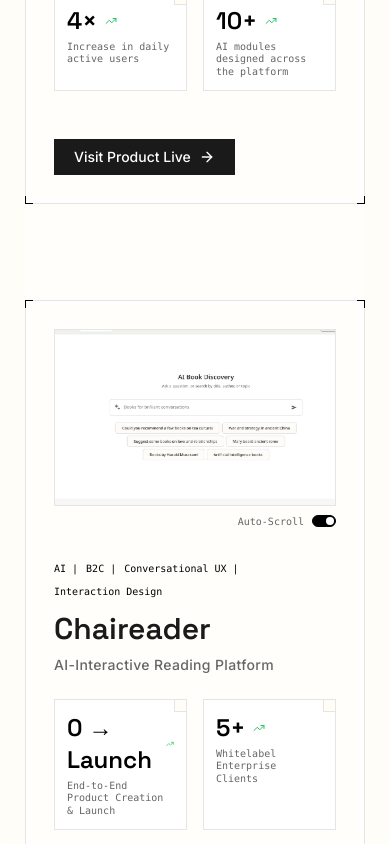
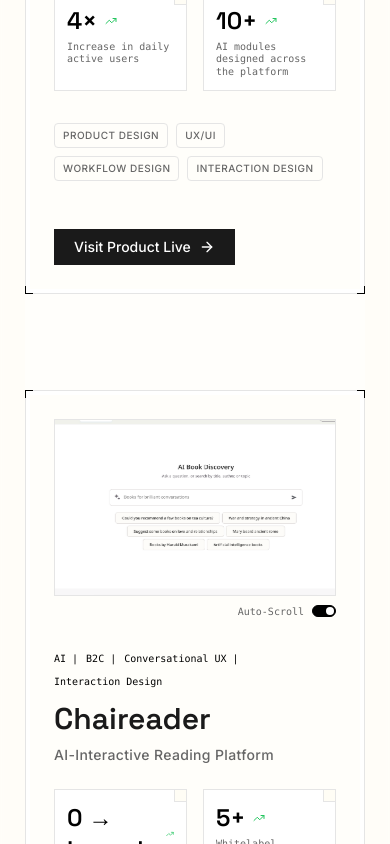
Before and after one commit to graphitron/Personal-portfolio-v2, a React (Vite) app: page / in a window 390 px wide. Shown: the part 1620-2464 px from the top of the page. Built offline with nearby package versions, Linux system fonts and the light colour scheme.

Commit message:
badges added in selected work

```diff
--- a/components/CoreProjectCard.tsx
+++ b/components/CoreProjectCard.tsx
@@ -84,8 +84,8 @@ const CoreProjectCard: React.FC<CoreProjectCardProps> = ({ project, index }) =>
                 {project.tagline}
               </p>
             </div>
-{/*
-            <p className="text-blueprint-text/80 leading-relaxed mb-8">
+
+            {/* <p className="text-blueprint-text/80 leading-relaxed mb-2">
               {project.description}
             </p> */}
 
@@ -105,7 +105,14 @@ const CoreProjectCard: React.FC<CoreProjectCardProps> = ({ project, index }) =>
               </div>
             )}
 
-<div className="mt-auto flex gap-4 pt-4 md:pt-0">
+
+            <div className="flex flex-wrap gap-2 mb-8">
+              {project.roles.slice(0,4).map((role) => (
+                <Badge key={role} variant="outline">{role}</Badge>
+              ))}
+            </div>
+
+            <div className="mt-auto flex gap-4 pt-4 md:pt-0">
                <motion.a
                  href={project.caseStudyUrl || '#'}
                  target="_blank"
--- a/constants.ts
+++ b/constants.ts
@@ -6,7 +6,7 @@ export const CORE_PROJECTS: CoreProject[] = [
     id: 'ailaysa',
     title: 'Ailaysa',
     tagline: 'Multilingual AI Content Platform',
-    //description: 'Ailaysa is an AI-powered multilingual content platform used by individuals and enterprises to generate writing, translation, voice, and visuals in one seamless workflow.',
+    description: 'Ailaysa is an AI-powered multilingual content platform used by individuals and enterprises to generate writing, translation, voice, and visuals in one seamless workflow.',
     roles: ['Product Design', 'UX/UI', 'Workflow Design', 'Interaction Design', 'Design System', 'AI Feature Collaboration'],
     badges: ['AI | ', 'SaaS | ', 'B2B | ', 'Enterprise UX'],
     metrics: [
```
Also changed, not shown: 3 other files (tests, documents, lock files or other folders).
